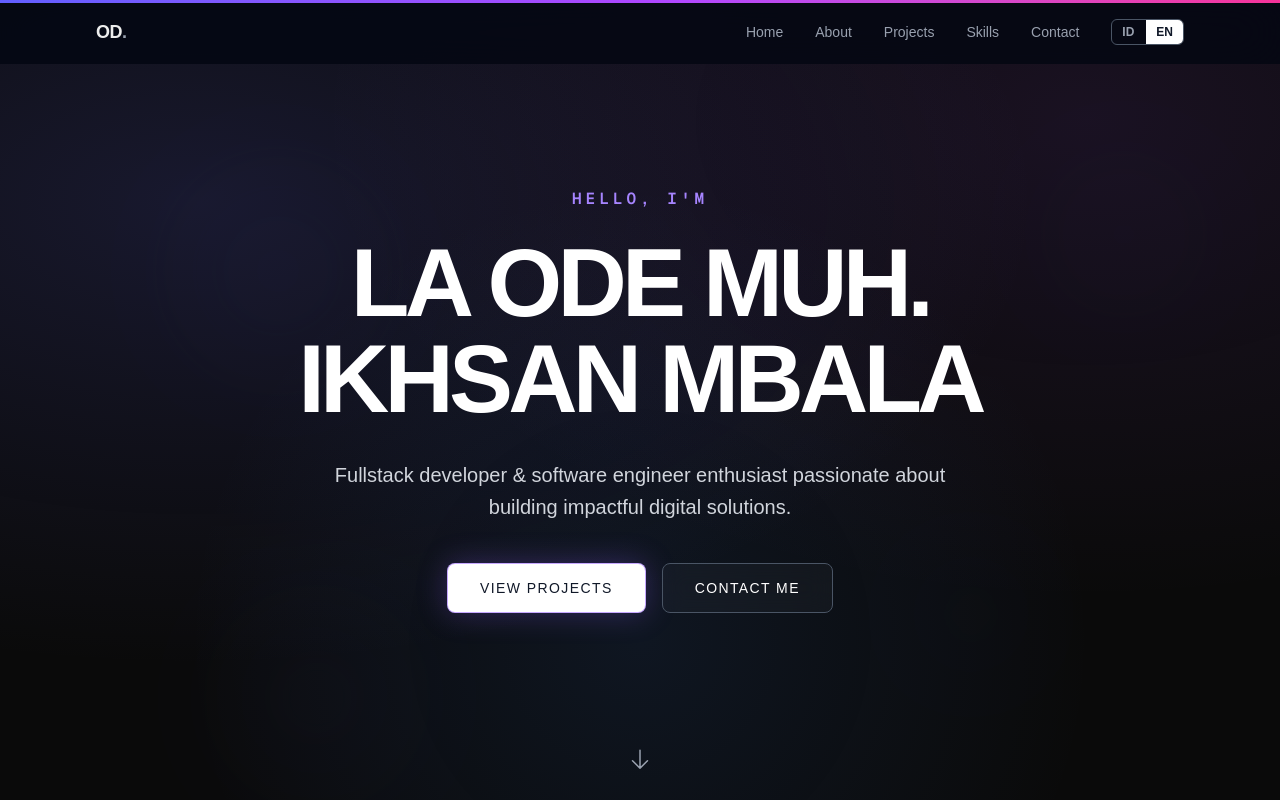
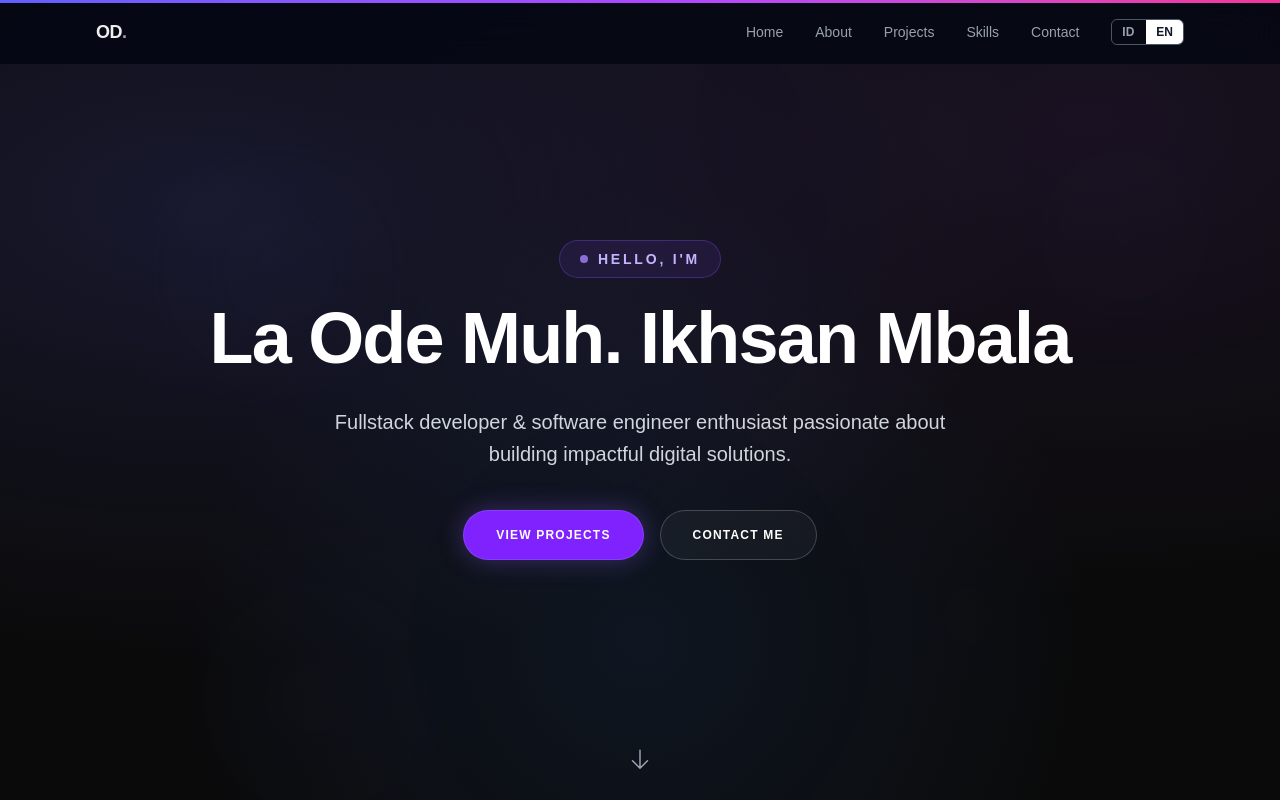
Before and after one commit to Limzy71/Portofolio, a Next.js app: page / in a window 1280 px wide. Shown: the top 800 px of the page. Built offline with nearby package versions, Linux system fonts and the light colour scheme.

Commit message:
style: balance hero section typography sizing and badge presentation

```diff
--- a/components/sections/Hero.tsx
+++ b/components/sections/Hero.tsx
@@ -3,7 +3,6 @@
 import { motion } from "framer-motion";
 import { siteConfig } from "@/config/site";
 import { Container } from "@/components/ui/Container";
-import { Button } from "@/components/ui/Button";
 import { useLanguage } from "@/contexts/LanguageContext";
 import { fadeInUp, staggerContainer } from "@/lib/animations";
 
@@ -56,16 +55,17 @@ export function Hero() {
           animate="visible"
           className="relative mx-auto max-w-4xl text-center"
         >
-          <motion.p
+          <motion.div
             variants={fadeInUp}
-            className="font-mono text-sm font-semibold tracking-[0.25em] text-violet-400 uppercase sm:text-base"
+            className="inline-flex items-center gap-2.5 rounded-full border border-violet-500/30 bg-violet-500/10 px-5 py-2 text-xs font-semibold tracking-[0.2em] text-violet-300 uppercase backdrop-blur-md sm:text-sm"
           >
-            {t.hero.greeting}
-          </motion.p>
+            <span className="h-2 w-2 rounded-full bg-violet-400 animate-pulse" />
+            <span>{t.hero.greeting}</span>
+          </motion.div>
 
           <motion.h1
             variants={fadeInUp}
-            className="mt-6 text-5xl font-black uppercase tracking-tighter text-white sm:text-7xl lg:text-8xl"
+            className="mt-6 text-4xl font-extrabold tracking-tight text-white sm:text-6xl lg:text-7xl"
           >
             {siteConfig.name}
           </motion.h1>
@@ -81,27 +81,26 @@ export function Hero() {
             variants={fadeInUp}
             className="mt-10 flex flex-wrap items-center justify-center gap-4"
           >
-            <Button
-              className="rounded-full border border-violet-500/50 bg-violet-600 px-8 py-6 text-sm font-bold uppercase tracking-widest text-white shadow-[0_0_30px_rgba(139,92,246,0.3)] transition-all hover:bg-violet-500 hover:shadow-[0_0_40px_rgba(139,92,246,0.5)] hover:-translate-y-0.5"
+            <button
               onClick={() => {
                 document
                   .getElementById("projects")
                   ?.scrollIntoView({ behavior: "smooth" });
               }}
+              className="inline-flex cursor-pointer items-center justify-center rounded-full border border-violet-500/60 bg-violet-600 px-8 py-4 text-xs font-bold tracking-widest text-white uppercase shadow-[0_0_25px_rgba(139,92,246,0.35)] transition-all duration-300 hover:-translate-y-1 hover:bg-violet-500 hover:shadow-[0_0_35px_rgba(139,92,246,0.55)]"
             >
               {t.hero.viewProjects}
-            </Button>
-            <Button
-              variant="outline"
-              className="rounded-full border border-white/20 bg-white/[0.03] px-8 py-6 text-sm font-bold uppercase tracking-widest text-white backdrop-blur-md transition-all hover:border-white/40 hover:bg-white/[0.08] hover:-translate-y-0.5"
+            </button>
+            <button
               onClick={() => {
                 document
                   .getElementById("contact")
                   ?.scrollIntoView({ behavior: "smooth" });
               }}
+              className="inline-flex cursor-pointer items-center justify-center rounded-full border border-white/20 bg-white/[0.04] px-8 py-4 text-xs font-bold tracking-widest text-white uppercase backdrop-blur-md transition-all duration-300 hover:-translate-y-1 hover:border-white/40 hover:bg-white/[0.1] hover:shadow-lg"
             >
               {t.hero.contactMe}
-            </Button>
+            </button>
           </motion.div>
         </motion.div>
       </Container>
```
